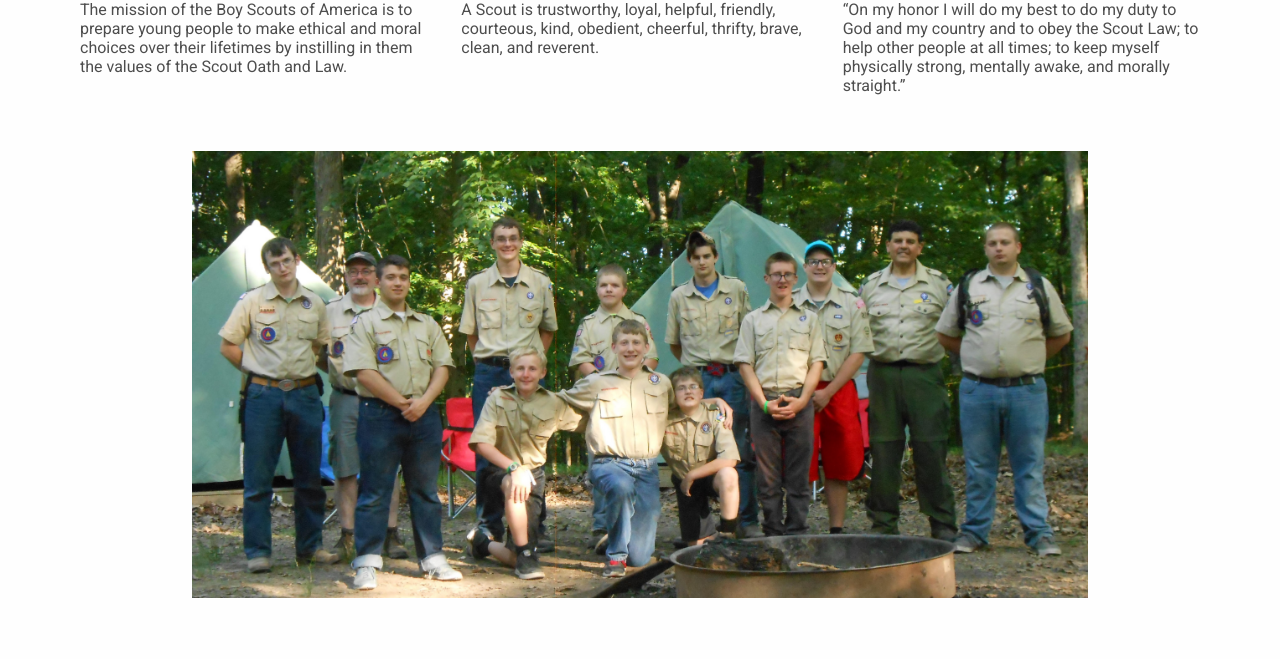
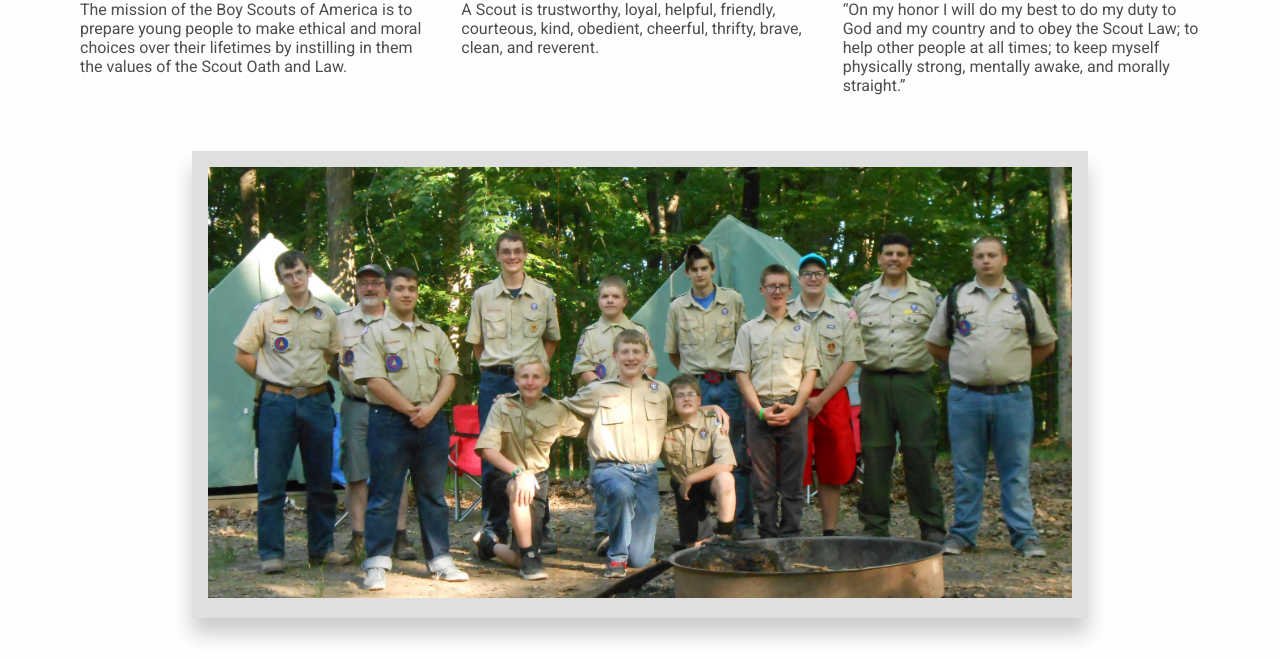
Before and after one commit to SATroop227Media/WebpageTroop227, a React (Vite) app: page / in a window 1280 px wide. Shown: the part 1076-1735 px from the top of the page. Built offline with nearby package versions, Linux system fonts and the light colour scheme.

Commit message:
added poloroid on hero figure

```diff
--- a/src/App.css
+++ b/src/App.css
@@ -221,6 +221,14 @@ p {
   margin-bottom: 1em;
 }
 
+.polaroid {
+  background: #dfdfdf;
+  padding: 1rem;
+  box-shadow: 0 1rem 1.2rem rgba(0,0,0,0.2);
+}
+
+
+
 
 @media (min-width: 40rem) {
   h1 {
--- a/src/App.tsx
+++ b/src/App.tsx
@@ -47,7 +47,9 @@ function App() {
               </div>
             </div>
             <figure>
-              <img src={group} alt='Group photo of troop 227'/>
+              <div className='polaroid'>
+                <img src={group} alt='Group photo of troop 227'/>
+              </div>
             </figure>
         </div>
       </section>
```
